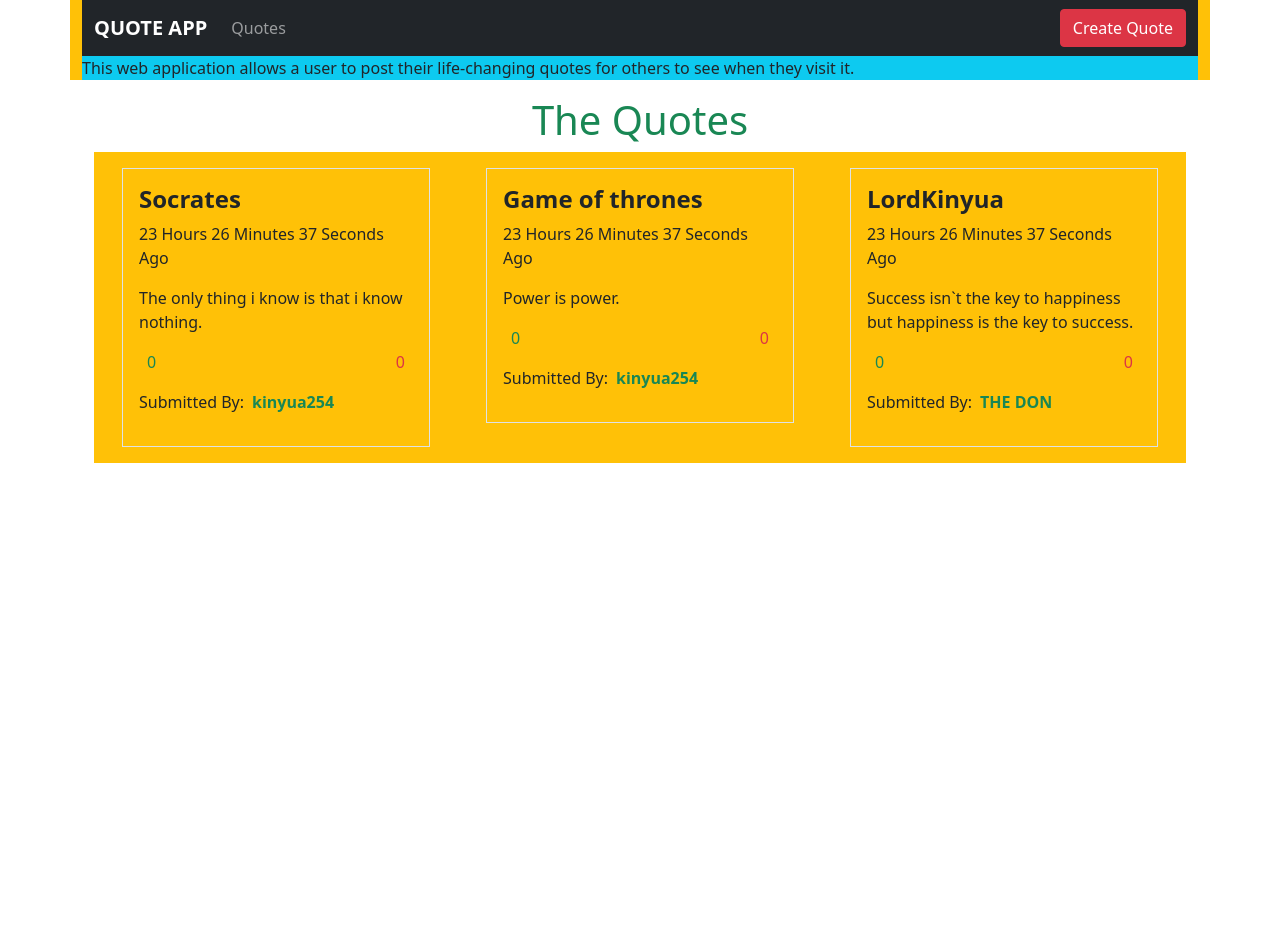
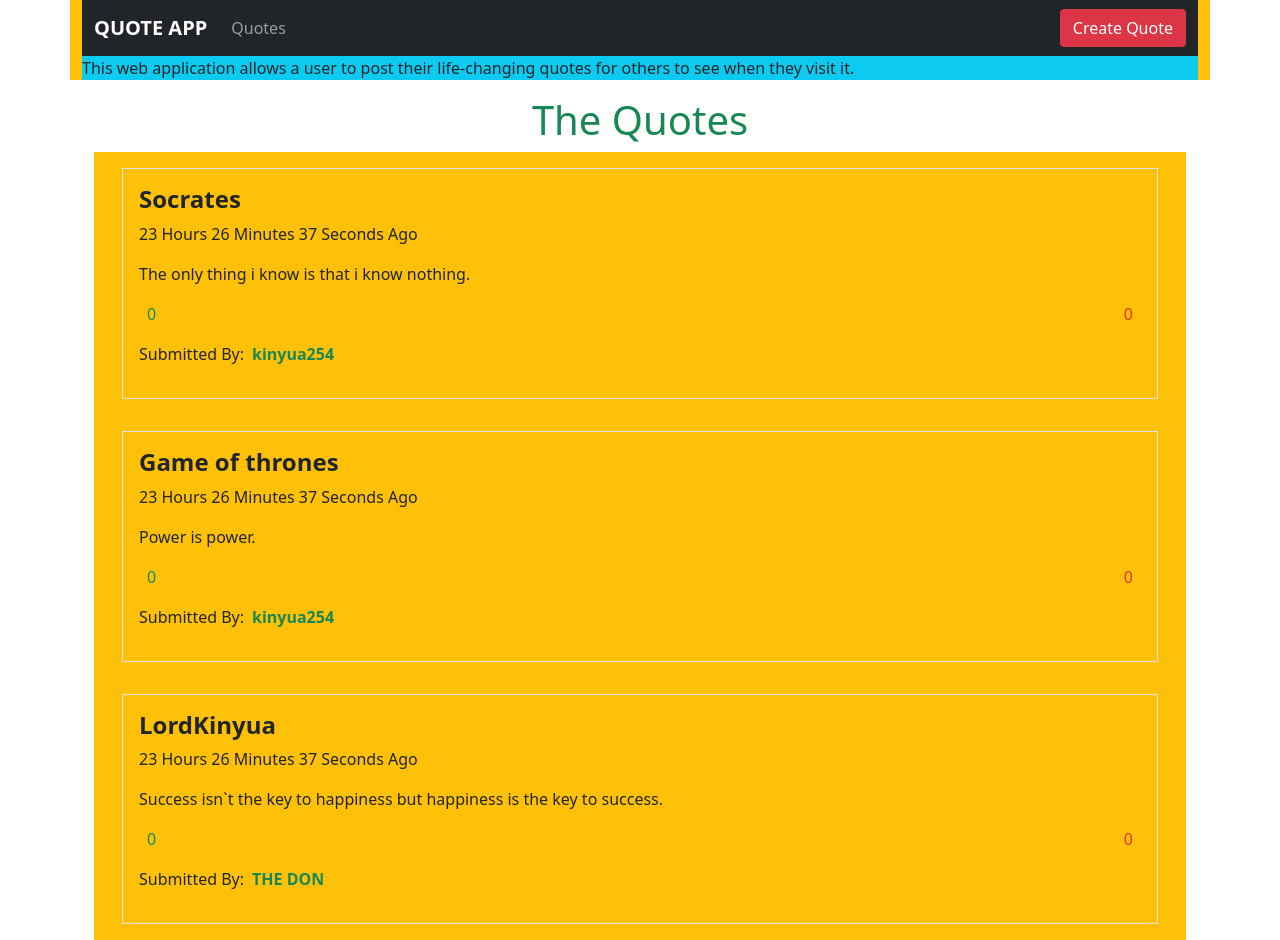
Before and after one commit to kinyua254/quotes, an Angular app: page / in a window 1280 px wide. Before the commit the page ends 800 px from the top, so only its background shows below. Built offline with nearby package versions, Linux system fonts and the light colour scheme.

Commit message:
changes on the app and quotes components

```diff
--- a/src/app/app.component.css
+++ b/src/app/app.component.css
@@ -0,0 +1 @@
+@import "~bootstrap/dist/css/bootstrap.css"
--- a/src/app/app.component.html
+++ b/src/app/app.component.html
@@ -27,8 +27,6 @@
   </app-quotes>
 
 </section>
-
-
 <div class="modal fade" id="exampleModal" tabindex="-1" aria-labelledby="exampleModalLabel" aria-hidden="true">
   <div class="modal-dialog">
     <div class="modal-content">
--- a/src/app/quote-form/quote-form.component.css
+++ b/src/app/quote-form/quote-form.component.css
@@ -0,0 +1 @@
+@import "~bootstrap/dist/css/bootstrap.css"
--- a/src/app/quote/quote.component.css
+++ b/src/app/quote/quote.component.css
@@ -0,0 +1 @@
+@import "~bootstrap/dist/css/bootstrap.css"
--- a/src/app/quotes/quotes.component.css
+++ b/src/app/quotes/quotes.component.css
@@ -0,0 +1 @@
+@import "~bootstrap/dist/css/bootstrap.css"
```
